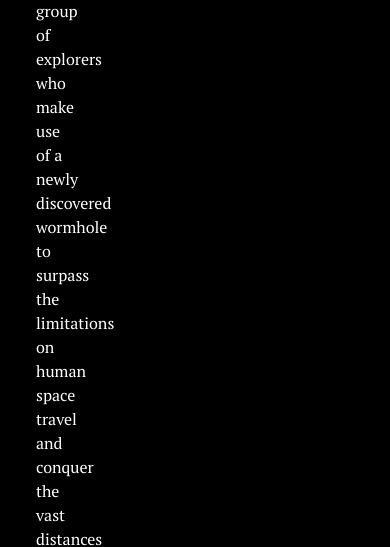
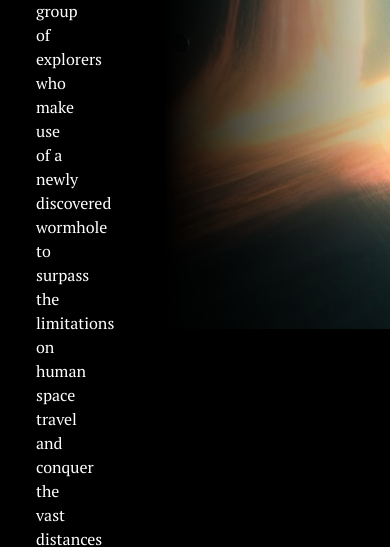
Before and after one commit to lfkanselmo/FinalProjectWEB, a plain HTML site: page index.html in a window 390 px wide. Shown: the part 553-1100 px from the top of the page. Drawn offline with nearby package versions, Linux system fonts and the light colour scheme.

Commit message:
Update index.html

```diff
--- a/index.html
+++ b/index.html
@@ -61,7 +61,7 @@
 
       <!-- Img -->
       <div class="col-8">
-        <div class="img-banner d-none d-md-block"></div>
+        <div class="img-banner"></div>
       </div>
     </div>
   </header>
```
